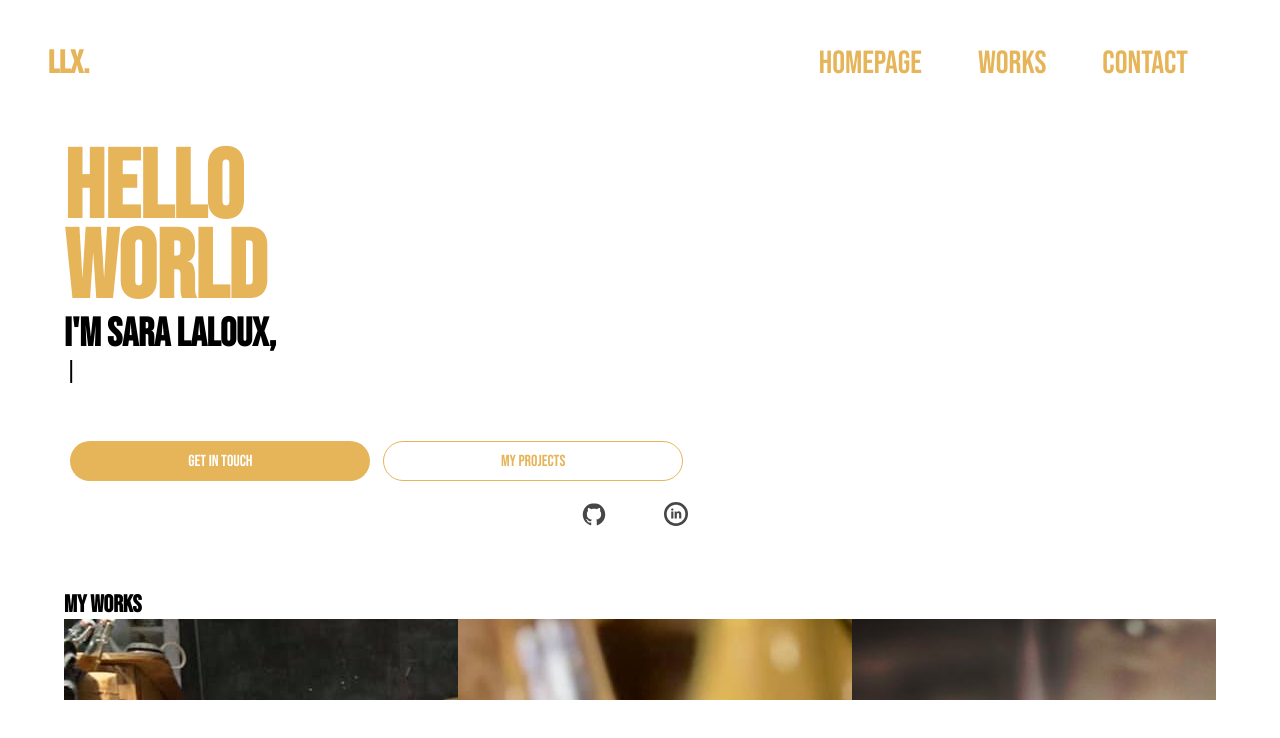
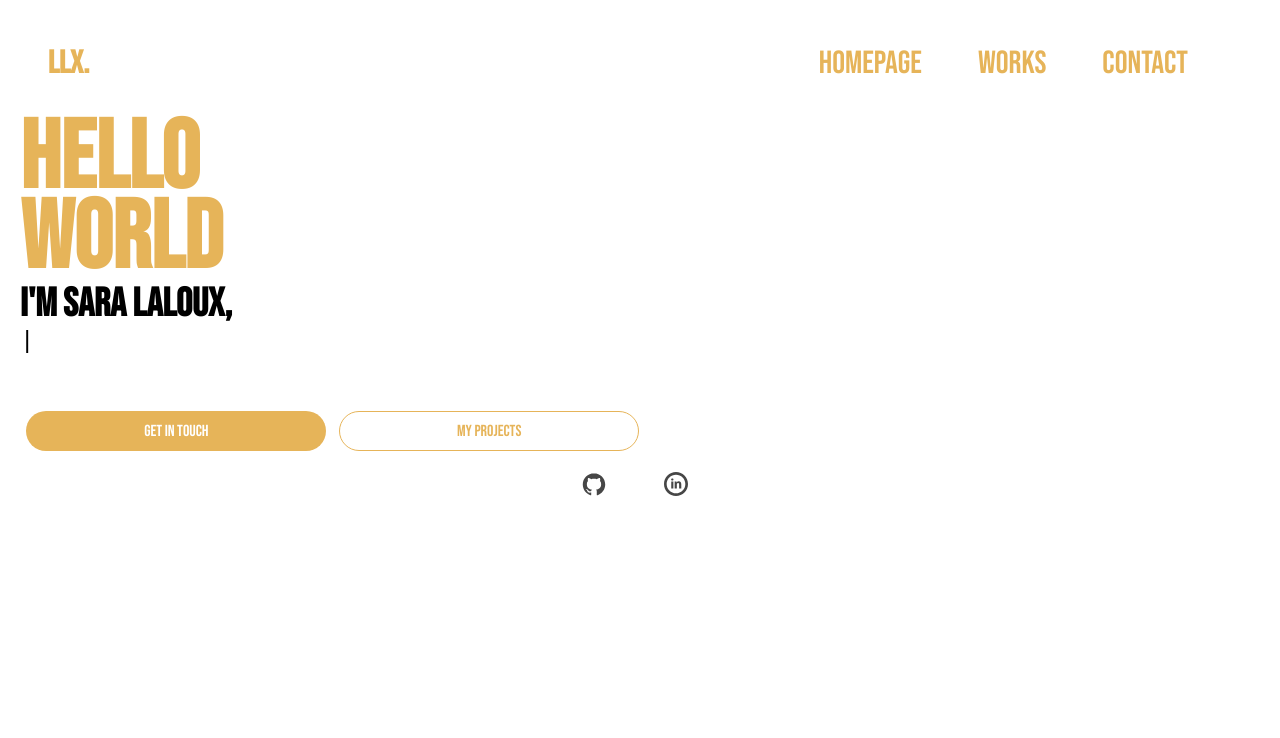
Before and after one commit to saralaloux/sara-portfolio, a React (Create React App) app: page / in a window 1280 px wide. Shown: the top 738 px of the page. Built offline with nearby package versions, Linux system fonts and the light colour scheme.

Commit message:
add services components

```diff
--- a/src/App.js
+++ b/src/App.js
@@ -1,7 +1,8 @@
 import './styles/stylesheets/styles.css';
 import Navbar from "./components/navbar/Navbar";
 import Homepage from "./components/homepage/Homepage";
-import Works from './components/works/Works';
+import Services from "./components/services/Services";
+// import Works from './components/works/Works';
 import Contact from "./components/contact/Contact";
 
 
@@ -11,7 +12,8 @@ function App() {
         <Navbar />
       <main>
         <Homepage />
-        <Works />
+        <Services />
+        {/* <Works /> */}
         <Contact />
       </main>
     </div>
--- a/src/components/contact/_contact.scss
+++ b/src/components/contact/_contact.scss
@@ -1,6 +1,7 @@
 .contact {
     // height: 100vh;
     display: flex;
+    flex-direction: column;
     justify-content: center;
     align-items: center;
     @include breakpoint(md) {
--- a/src/components/homepage/_homepage.scss
+++ b/src/components/homepage/_homepage.scss
@@ -2,7 +2,8 @@
     font-size: inherit;
     width: 90%;
     display: block;
-    margin: 150px auto 0 auto;
+    padding: 20px;
+    margin: 50px auto 0 auto;
     &__title {
          h2 {
             font-size: 6rem;
--- /dev/null
+++ b/src/components/services/Services.jsx
@@ -0,0 +1,11 @@
+// import {data} from "../../data"
+
+const Services = () => {
+    return (
+        <div className='services' id='services'>
+
+        </div>
+    );
+};
+
+export default Services;
--- a/src/components/works/Works.jsx
+++ b/src/components/works/Works.jsx
@@ -11,7 +11,7 @@ const Work = () => {
                 My works
             </h2>
             <Swiper
-        slidesPerView={3}
+        slidesPerView={1}
         spaceBetween={30}
         pagination={{
           clickable: true,
--- a/src/styles.scss
+++ b/src/styles.scss
@@ -15,15 +15,24 @@ body {
 }
 
 .app {
-    height: 100%;
+    height: 100vh;
     main {
         overflow-x: hidden;
-        height: calc(100vh - 100px);
-        margin-top: -100px;
+        height: calc(100vh - 70px);
         position: relative;
-        * > {
-            width: 100%;
-            height: calc(100vh + 100px);
+        // background-color: pink;
+        &::-webkit-scrollbar{
+            display: none;
         }
+        @include breakpoint(md){
+            scroll-snap-type : y mandatory;
+            scroll-behavior: smooth;
+            > * {
+                width: 100%;
+                height: calc(100vh - 70px);
+                scroll-snap-align: start;
+            }
+        }
+
     }
 }
--- a/src/styles/stylesheets/styles.css
+++ b/src/styles/stylesheets/styles.css
@@ -166,7 +166,8 @@
   font-size: inherit;
   width: 90%;
   display: block;
-  margin: 150px auto 0 auto;
+  padding: 20px;
+  margin: 50px auto 0 auto;
 }
 
 .homepage__title h2 {
@@ -312,6 +313,10 @@
   display: -webkit-box;
   display: -ms-flexbox;
   display: flex;
+  -webkit-box-orient: vertical;
+  -webkit-box-direction: normal;
+      -ms-flex-direction: column;
+          flex-direction: column;
   -webkit-box-pack: center;
       -ms-flex-pack: center;
           justify-content: center;
@@ -488,6 +493,14 @@
   margin: 50px auto 0 auto;
 }
 
+.works img {
+  width: 400px;
+}
+
+.works img:hover {
+  background-color: #e6b459;
+}
+
 * {
   -webkit-box-sizing: border-box;
           box-sizing: border-box;
@@ -500,17 +513,28 @@ body {
 }
 
 .app {
-  height: 100%;
+  height: 100vh;
 }
 
 .app main {
   overflow-x: hidden;
-  height: calc(100vh - 100px);
-  margin-top: -100px;
+  height: calc(100vh - 70px);
   position: relative;
 }
 
-.app main * > {
-  width: 100%;
-  height: calc(100vh + 100px);
+.app main::-webkit-scrollbar {
+  display: none;
 }
+
+@media (min-width: 768px) {
+  .app main {
+    -ms-scroll-snap-type: y mandatory;
+        scroll-snap-type: y mandatory;
+    scroll-behavior: smooth;
+  }
+  .app main > * {
+    width: 100%;
+    height: calc(100vh - 70px);
+    scroll-snap-align: start;
+  }
+}
```
Also changed, not shown: src/components/works/_works.scss (+8 -7 lines), src/components/services/_services.scss (added), 1 other file (tests, documents, lock files or other folders).
